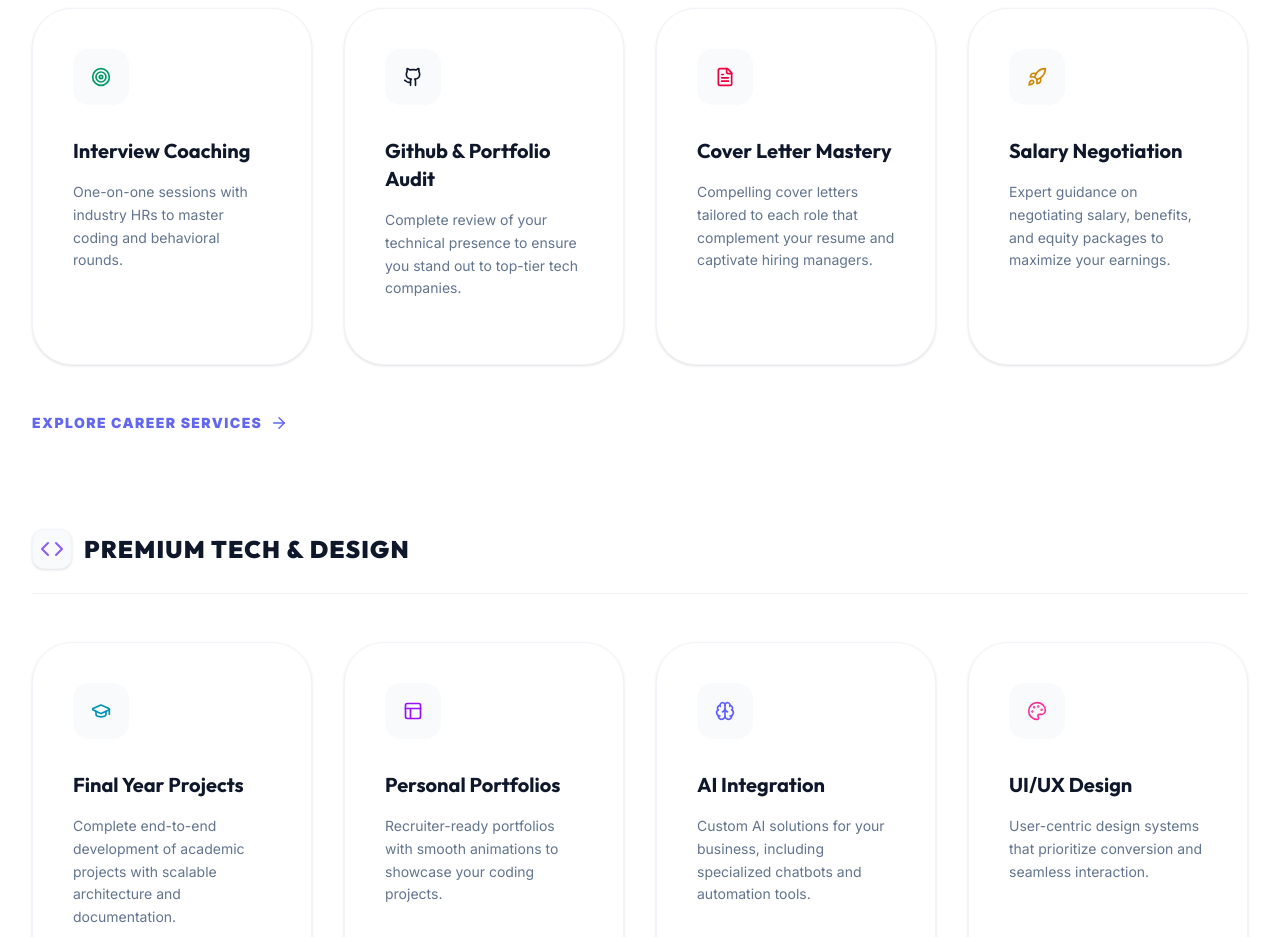
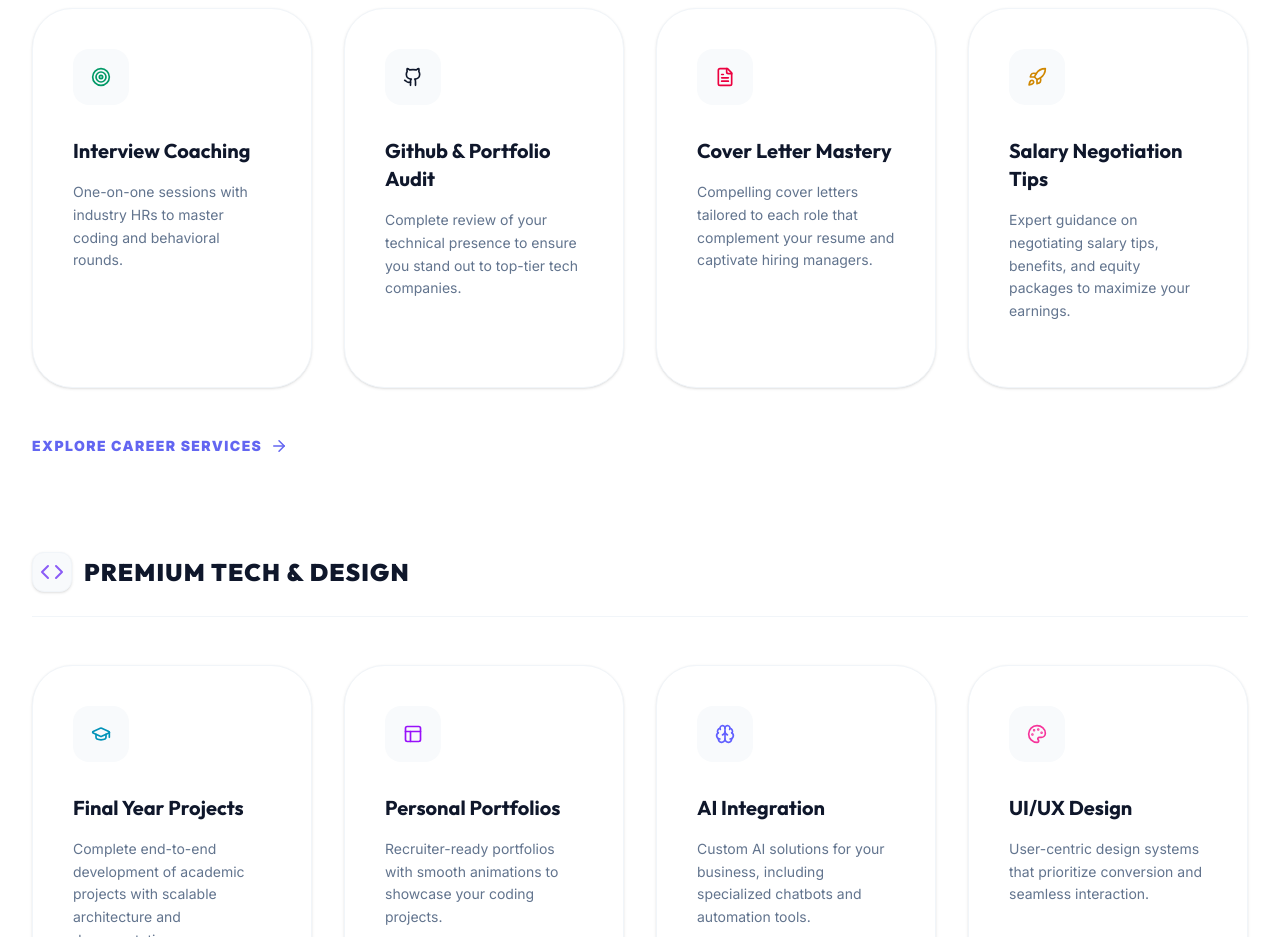
Before and after one commit to polishettivamshi/smartscaletech, a React (Vite) app: page / in a window 1280 px wide. Shown: the part 1800-2737 px from the top of the page. Built offline with nearby package versions, Linux system fonts and the light colour scheme.

Commit message:
Updates service name

```diff
--- a/src/components/home/Services.tsx
+++ b/src/components/home/Services.tsx
@@ -42,8 +42,8 @@ const services = [
         icon: <FileText size={20} className="text-rose-600" />
       },
       {
-        title: "Salary Negotiation",
-        desc: "Expert guidance on negotiating salary, benefits, and equity packages to maximize your earnings.",
+        title: "Salary Negotiation Tips",
+        desc: "Expert guidance on negotiating salary tips, benefits, and equity packages to maximize your earnings.",
         icon: <Rocket size={20} className="text-yellow-600" />
       }
     ],
```
